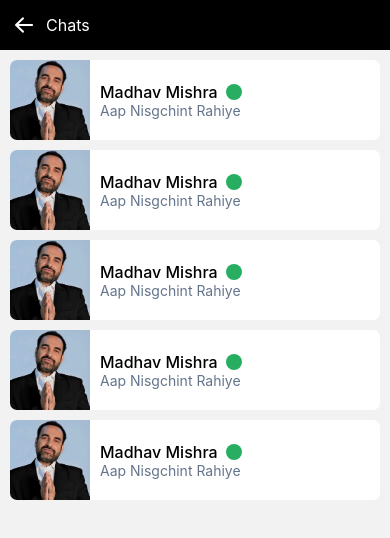
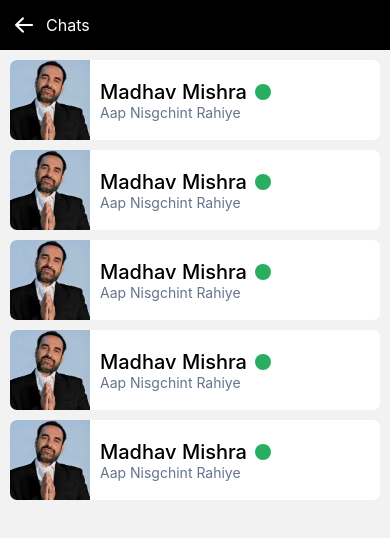
Before and after one commit to Dnyanesh-Bachhav/LawBud-App, a React Native app: screen /News in a window 390 px wide. Shown: the top 538 px of the page. Built offline with nearby package versions, Linux system fonts and the light colour scheme.

Commit message:
Normal GUI changes...

```diff
--- a/screens/NewsAlertsScreen.js
+++ b/screens/NewsAlertsScreen.js
@@ -41,7 +41,7 @@ function Card({ name, description, isOnline }) {
                 />
             <View style={{ flex: 1, marginLeft: 10, justifyContent: 'center' }} >
                 <View style={{ flexDirection: 'row', alignItems: 'center', marginRight: 10 }} >
-                    <Text style={{ fontSize: 16, fontWeight: '500' }} >{name}</Text>
+                    <Text style={{ fontSize: 20, fontWeight: '500' }} >{name}</Text>
                     <View style={{ width: 16, height: 16, backgroundColor: COLORS.black, borderRadius: 50, marginLeft: 8, backgroundColor: COLORS.success }} ></View>
                 </View>
                 <Text style={{ color: COLORS.gray }} >{description}</Text>
```
